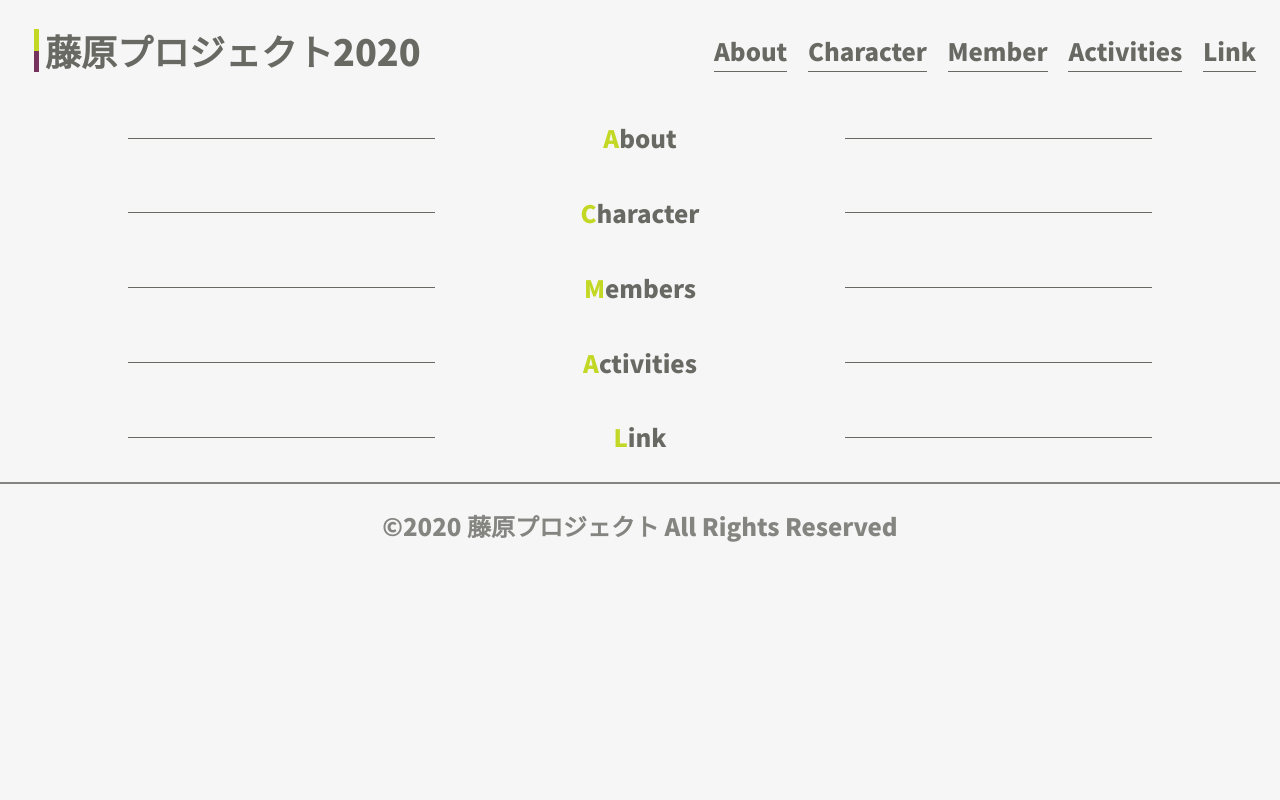
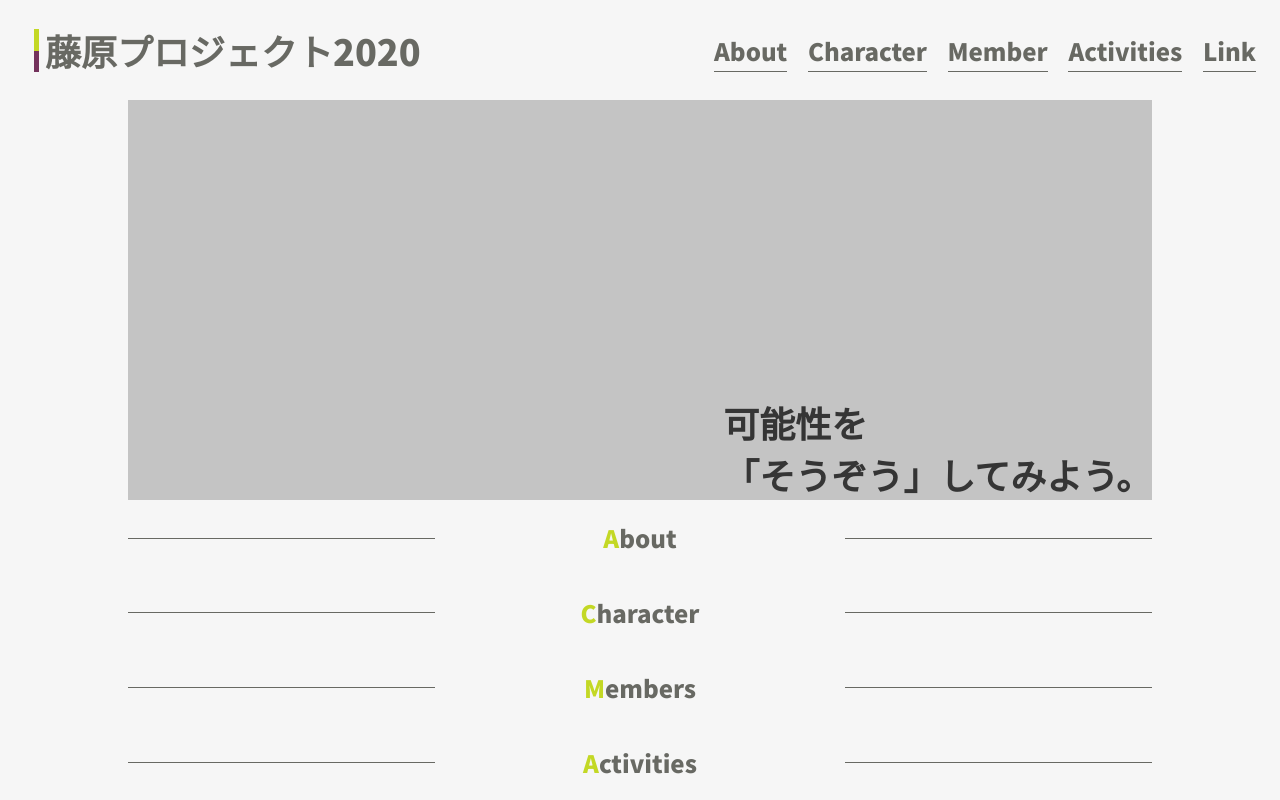
Before and after one commit to habakigumi/univ-web, a Vue app: page / in a window 1280 px wide. Shown: the top 800 px of the page. Built offline with nearby package versions, Linux system fonts and the light colour scheme.

Commit message:
create top

```diff
--- a/src/components/Top.vue
+++ b/src/components/Top.vue
@@ -1,5 +1,8 @@
 <template>
-  <div class="top"></div>
+  <div class="top">
+    <div class="img"></div>
+    <p>可能性を<br>「そうぞう」してみよう。</p>
+  </div>
 </template>
 
 <script>
@@ -8,6 +11,48 @@ export default {
 }
 </script>
 
-<style scoped>
+<style scoped lang="scss">
+@import "../stylesheets/variables";
 
+div.top {
+  position: relative;
+
+  div.img {
+    background: #c4c4c4;
+    width: 100%;
+    height: 400px;
+  }
+
+  p {
+    color: $black;
+    line-height: 52px;
+    position: absolute;
+    display: inline-block;
+    margin: 0;
+    top: 100%;
+    left: 100%;
+    transform: translate(-100%, -100%);
+    font-size: 36px;
+    font-weight: 900;
+    white-space: nowrap;
+  }
+}
+
+@media screen and (max-width: $break-point) {
+  div.top {
+    div.img {
+      /*width: 100vw;*/
+      height: 180px;
+    }
+
+    p {
+      text-align: center;
+      top: 75%;
+      left: 50%;
+      transform: translate(-50%, -75%);
+      font-size: 24px;
+      line-height: 35px;
+    }
+  }
+}
 </style>
```
